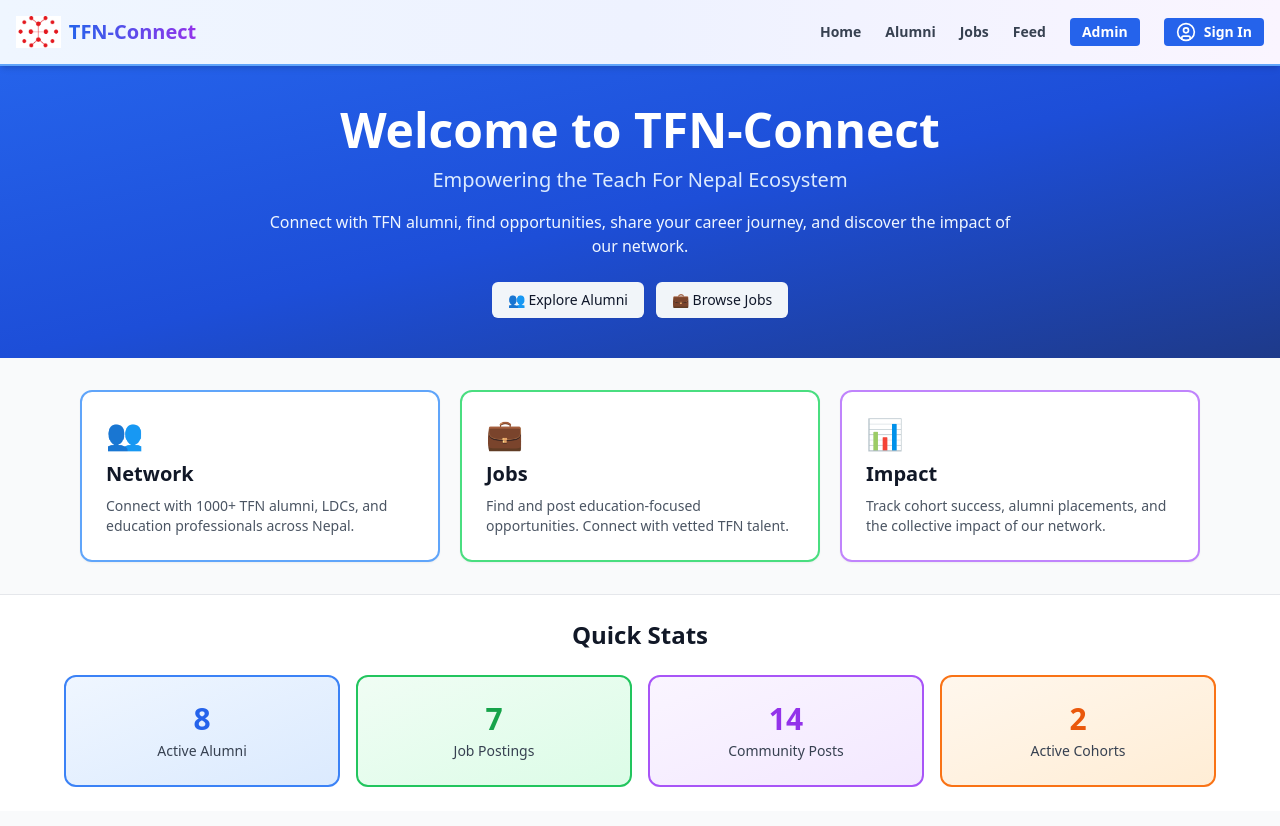
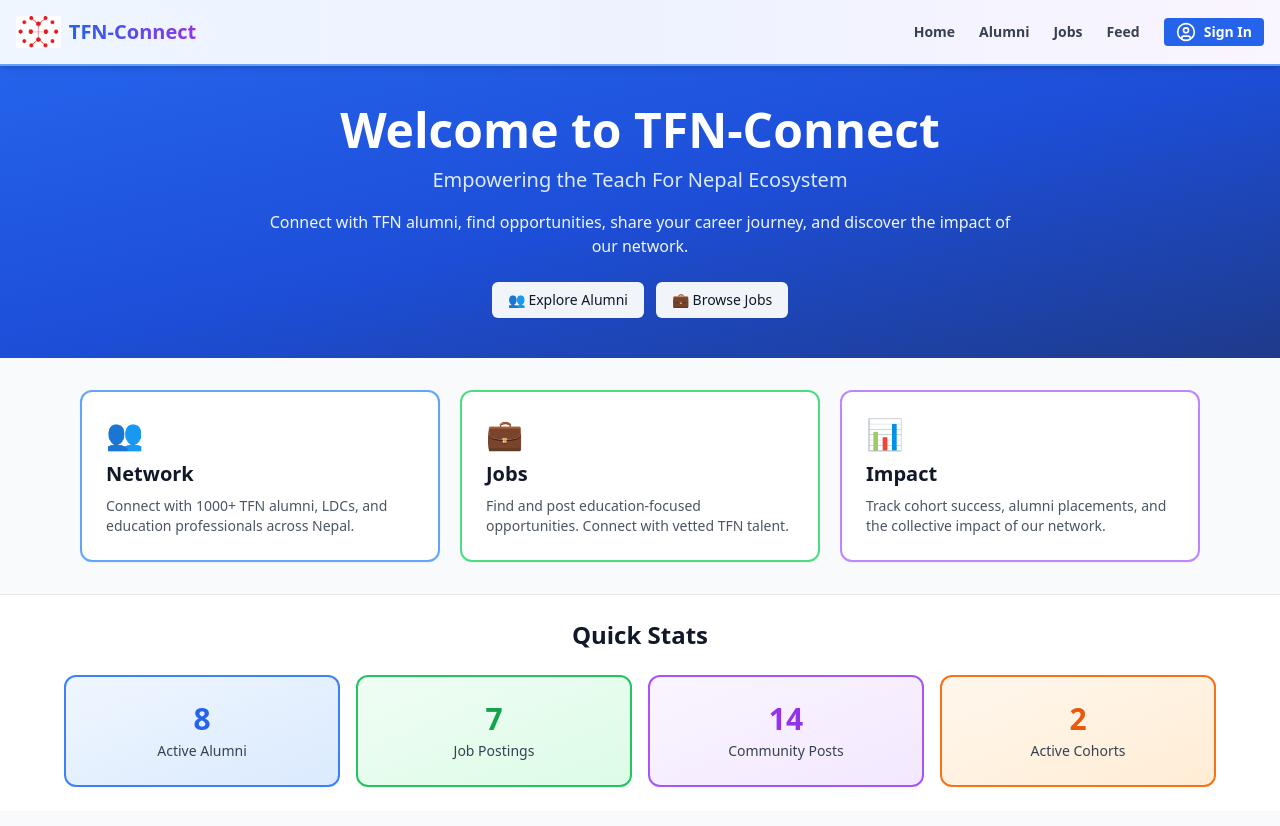
Before and after one commit to amWRit/TFN-CONNECT, a Next.js app: page / in a window 1280 px wide. Shown: the top 826 px of the page. Built offline with nearby package versions, Linux system fonts and the light colour scheme; no server answers.

Commit message:
remove admin

```diff
--- a/app/layout.tsx
+++ b/app/layout.tsx
@@ -36,7 +36,6 @@ export default function RootLayout({
                 <a href="/alumni" className="text-gray-700 hover:text-blue-600 font-semibold transition">Alumni</a>
                 <a href="/jobs" className="text-gray-700 hover:text-blue-600 font-semibold transition">Jobs</a>
                 <a href="/feed" className="text-gray-700 hover:text-blue-600 font-semibold transition">Feed</a>
-                <a href="/admin/dashboard?auto=true" className="bg-blue-600 hover:bg-blue-700 text-white px-3 py-1 rounded font-semibold transition">Admin</a>
                 <UserMenu />
               </div>
             </div>
--- a/components/Navbar.tsx
+++ b/components/Navbar.tsx
@@ -19,7 +19,6 @@ export default function Navbar() {
           <a href="/alumni" className="text-gray-700 hover:text-blue-600 font-semibold transition">Alumni</a>
           <a href="/jobs" className="text-gray-700 hover:text-blue-600 font-semibold transition">Jobs</a>
           <a href="/feed" className="text-gray-700 hover:text-blue-600 font-semibold transition">Feed</a>
-          <a href="/admin/dashboard?auto=true" className="bg-blue-600 hover:bg-blue-700 text-white px-3 py-1 rounded font-semibold transition">Admin</a>
           <UserMenu />
         </div>
       </div>
```
